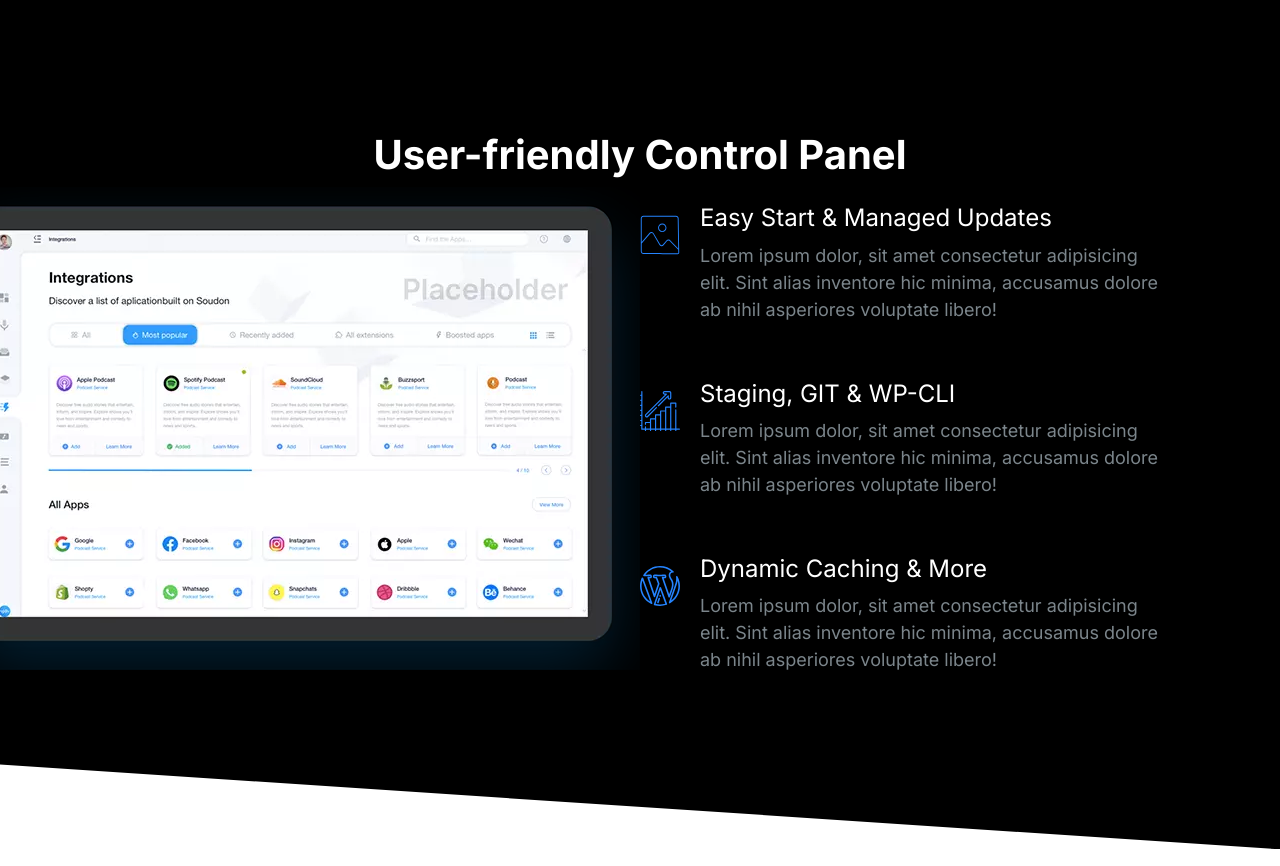
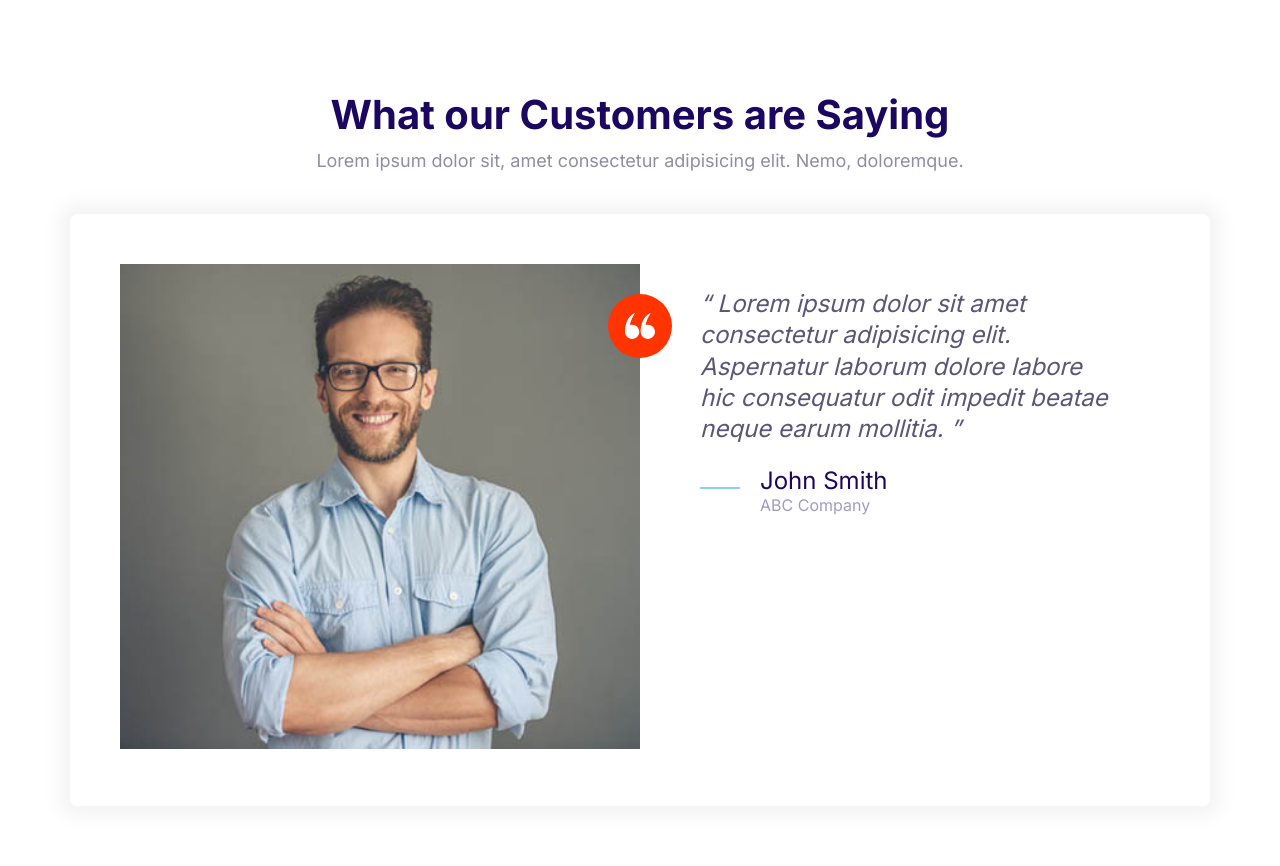
Before and after one commit to muh-haris/moshify, a plain HTML site: page index.html in a window 1280 px wide. Drawn offline with Linux system fonts and the light colour scheme.

Commit message:
Define testimonials block.

```diff
--- a/css/styles.css
+++ b/css/styles.css
@@ -493,7 +493,7 @@ a{
 
 /* Testimonials */
 .testimonial {
-    padding: 3rem;
+    padding: 5rem;
 }
 
 .testimonial__image {
@@ -603,6 +603,7 @@ a{
 
 .block__header {
     text-align: center;
+    margin-bottom: 4rem;
 }
 
 .block__heading {
--- a/index.html
+++ b/index.html
@@ -15,75 +15,50 @@
     <link rel="stylesheet" href="css/styles.css" />
   </head>
   <body>
-    <section class="block block--dark block--skewed--right block-showcase">
+    <section class="block">
       <header class="block__header">
-        <h2>User-friendly Control Panel</h2>
+        <h2>What our Customers are Saying</h2>
+        <p>
+          Lorem ipsum dolor sit, amet consectetur adipisicing elit. Nemo,
+          doloremque.
+        </p>
       </header>
+      <div class="container">
+        <div class="card testimonial">
           <div class="grid grid--1x2">
-        <picture class="block-showcase__image">
-          <source
-            type="image/webp"
-            srcset="images/ipad.webp 1x, images/ipad@2x.webp 2x"
+            <div class="testimonial__image">
+              <img
+                src="images/testimonial.jpg"
+                alt="A happy, smiling customer"
               />
-          <source
-            type="image/png"
-            srcset="images/ipad.png 1x, images/ipad@2x.png 2x"
-          />
-          <img src="images/ipad.png" alt="" />
-        </picture>
-        <ul class="list">
-          <li>
+              <span class="icon-container icon-container--accent">
+                <svg class="icon icon--white icon--small">
+                  <use xlink:href="images/sprite.svg#quotes"></use>
+                </svg>
+              </span>
+            </div>
+            <blockquote class="quote">
+              <p class="quote__text">
+                Lorem ipsum dolor sit amet consectetur adipisicing elit.
+                Aspernatur laborum dolore labore hic consequatur odit impedit
+                beatae neque earum mollitia.
+              </p>
+              <footer>
                 <div class="media">
                   <div class="media__image">
-                <svg class="icon icon--primary">
-                  <use xlink:href="images/sprite2.svg#snap"></use>
+                    <svg class="icon icon--primary quote__line">
+                      <use xlink:href="images/sprite2.svg#line"></use>
                     </svg>
                   </div>
                   <div class="media__body">
-                <h3 class="media__title">Easy Start & Managed Updates</h3>
-                <p>
-                  Lorem ipsum dolor, sit amet consectetur adipisicing elit. Sint
-                  alias inventore hic minima, accusamus dolore ab nihil
-                  asperiores voluptate libero!
-                </p>
+                    <h3 class="media__title quote__author">John Smith</h3>
+                    <p class="quote__organization">ABC Company</p>
                   </div>
                 </div>
-          </li>
-          <li>
-            <div class="media">
-              <div class="media__image">
-                <svg class="icon icon--primary">
-                  <use xlink:href="images/sprite2.svg#growth"></use>
-                </svg>
-              </div>
-              <div class="media__body">
-                <h3 class="media__title">Staging, GIT & WP-CLI</h3>
-                <p>
-                  Lorem ipsum dolor, sit amet consectetur adipisicing elit. Sint
-                  alias inventore hic minima, accusamus dolore ab nihil
-                  asperiores voluptate libero!
-                </p>
+              </footer>
+            </blockquote>
           </div>
         </div>
-          </li>
-          <li>
-            <div class="media">
-              <div class="media__image">
-                <svg class="icon icon--primary">
-                  <use xlink:href="images/sprite2.svg#wordpress"></use>
-                </svg>
-              </div>
-              <div class="media__body">
-                <h3 class="media__title">Dynamic Caching & More</h3>
-                <p>
-                  Lorem ipsum dolor, sit amet consectetur adipisicing elit. Sint
-                  alias inventore hic minima, accusamus dolore ab nihil
-                  asperiores voluptate libero!
-                </p>
-              </div>
-            </div>
-          </li>
-        </ul>
       </div>
     </section>
 
```
Also changed, not shown: components/testimonials block.html (added, +43 -0 lines). Lines whose indentation alone changed are shown as unchanged.
